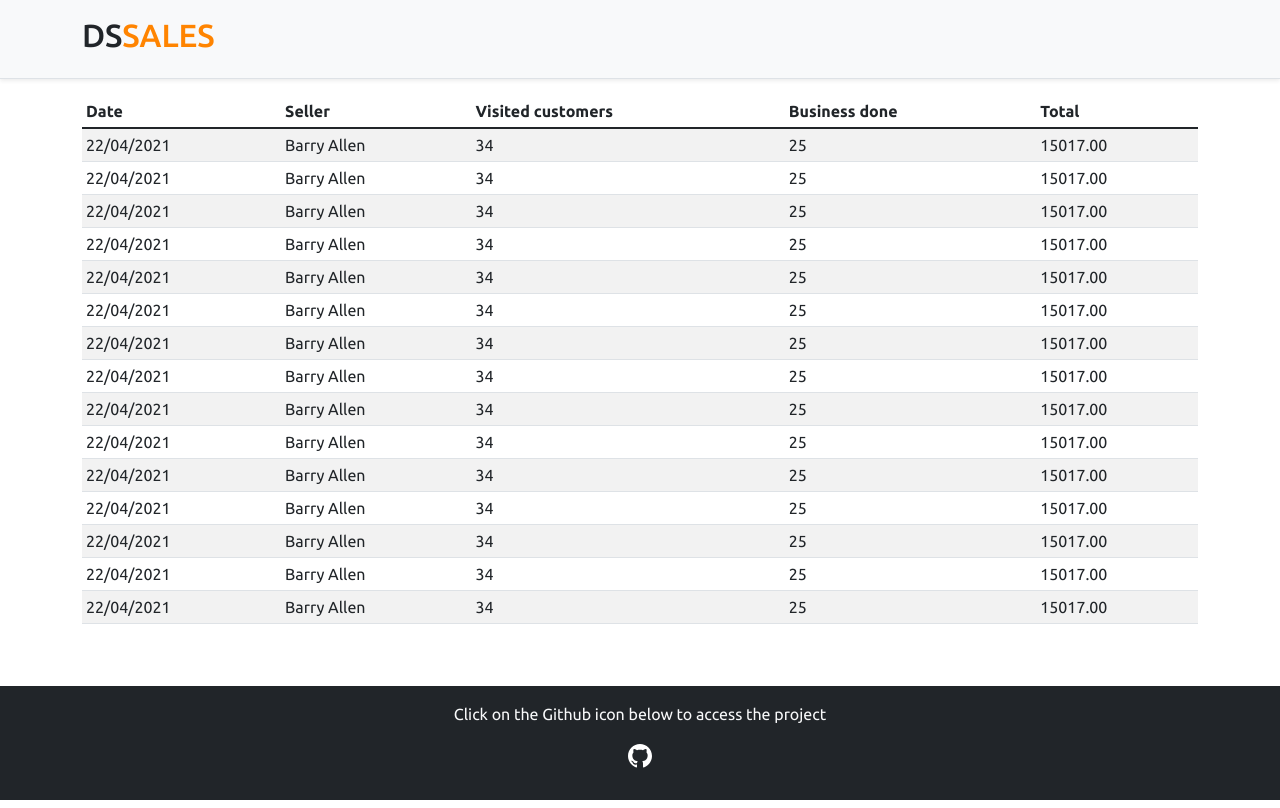
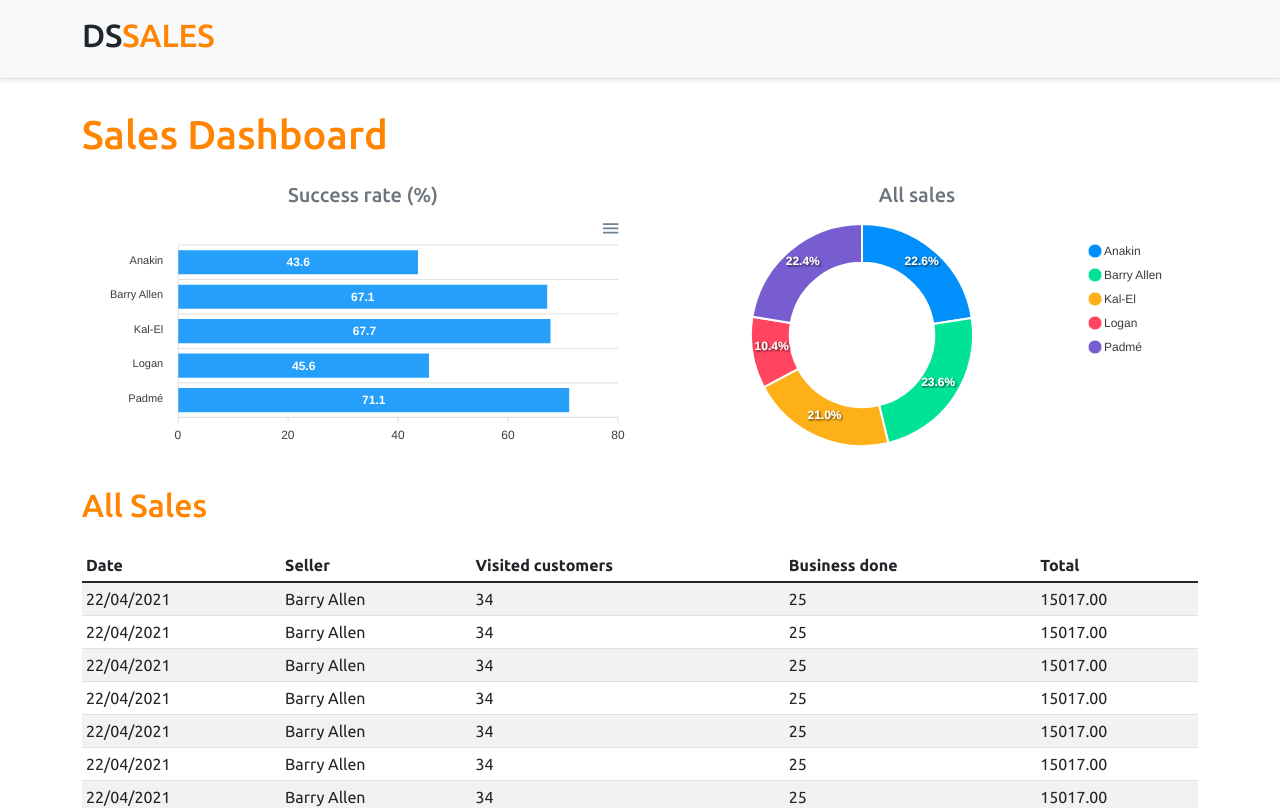
Before and after one commit to brazil-bruno/dssales, a React (Create React App) app in the folder frontend/: page / in a window 1280 px wide. Shown: the top 808 px of the page. Built offline with nearby package versions, Linux system fonts and the light colour scheme.

Commit message:
Static charts

```diff
--- a/frontend/package.json
+++ b/frontend/package.json
@@ -10,8 +10,10 @@
     "@types/node": "^16.11.41",
     "@types/react": "^18.0.14",
     "@types/react-dom": "^18.0.5",
+    "apexcharts": "^3.35.3",
     "bootstrap": "^5.1.3",
     "react": "^18.2.0",
+    "react-apexcharts": "^1.4.0",
     "react-dom": "^18.2.0",
     "react-scripts": "^2.1.3",
     "typescript": "^4.7.4",
--- a/frontend/src/App.tsx
+++ b/frontend/src/App.tsx
@@ -1,5 +1,7 @@
 import React from "react";
+import BarChart from "./components/BarChart";
 import DataTable from "./components/DataTable";
+import DonutChart from "./components/DonutChart";
 import Footer from "./components/Footer";
 import NavBar from "./components/NavBar";
 
@@ -8,6 +10,22 @@
     <>
       <NavBar />
       <div className="container">
+        <h1 className="text-primary py-3">Sales Dashboard</h1>
+        <div className="row px-3">
+            <div className="col-sm-6">
+              <h5 className="text-center text-secondary">Success rate (%)</h5>
+              <BarChart />
+            </div>
+            <div className="col-sm-6">
+              <h5 className="text-center text-secondary">All sales</h5>
+              <DonutChart />
+            </div>
+        </div>
+        <div className="py-3">
+          <h2 className="text-primary">
+            All Sales
+          </h2>
+        </div>
         <DataTable />
       </div>
       <Footer />
--- /dev/null
+++ b/frontend/src/components/BarChart/index.tsx
@@ -0,0 +1,32 @@
+import React from "react";
+import Chart from "react-apexcharts";
+
+const BarChart = () => {
+  const options = {
+    plotOptions: {
+      bar: {
+        horizontal: true,
+      },
+    },
+  };
+
+  const mockData = {
+    labels: {
+      categories: ["Anakin", "Barry Allen", "Kal-El", "Logan", "Padmé"],
+    },
+    series: [
+      {
+        name: "% Sucesso",
+        data: [43.6, 67.1, 67.7, 45.6, 71.1],
+      },
+    ],
+  };
+  return <Chart
+    options={{...options, xaxis: mockData.labels}}
+    series={mockData.series}
+    type="bar"
+    height="240"
+  />;
+};
+
+export default BarChart;
--- /dev/null
+++ b/frontend/src/components/DonutChart/index.tsx
@@ -0,0 +1,23 @@
+import React from "react";
+import Chart from "react-apexcharts";
+
+const DonutChart = () => {
+    const mockData = {
+        series: [477138, 499928, 444867, 220426, 473088],
+        labels: ['Anakin', 'Barry Allen', 'Kal-El', 'Logan', 'Padmé']
+    }
+
+    const options = {
+        legend: {
+            show: true
+        }
+    }
+  return <Chart
+    options={{...options, labels: mockData.labels}}
+    series={mockData.series}
+    type="donut"
+    height="240"
+  />;
+};
+
+export default DonutChart;
```
Also changed, not shown: 1 other file (tests, documents, lock files or other folders).
